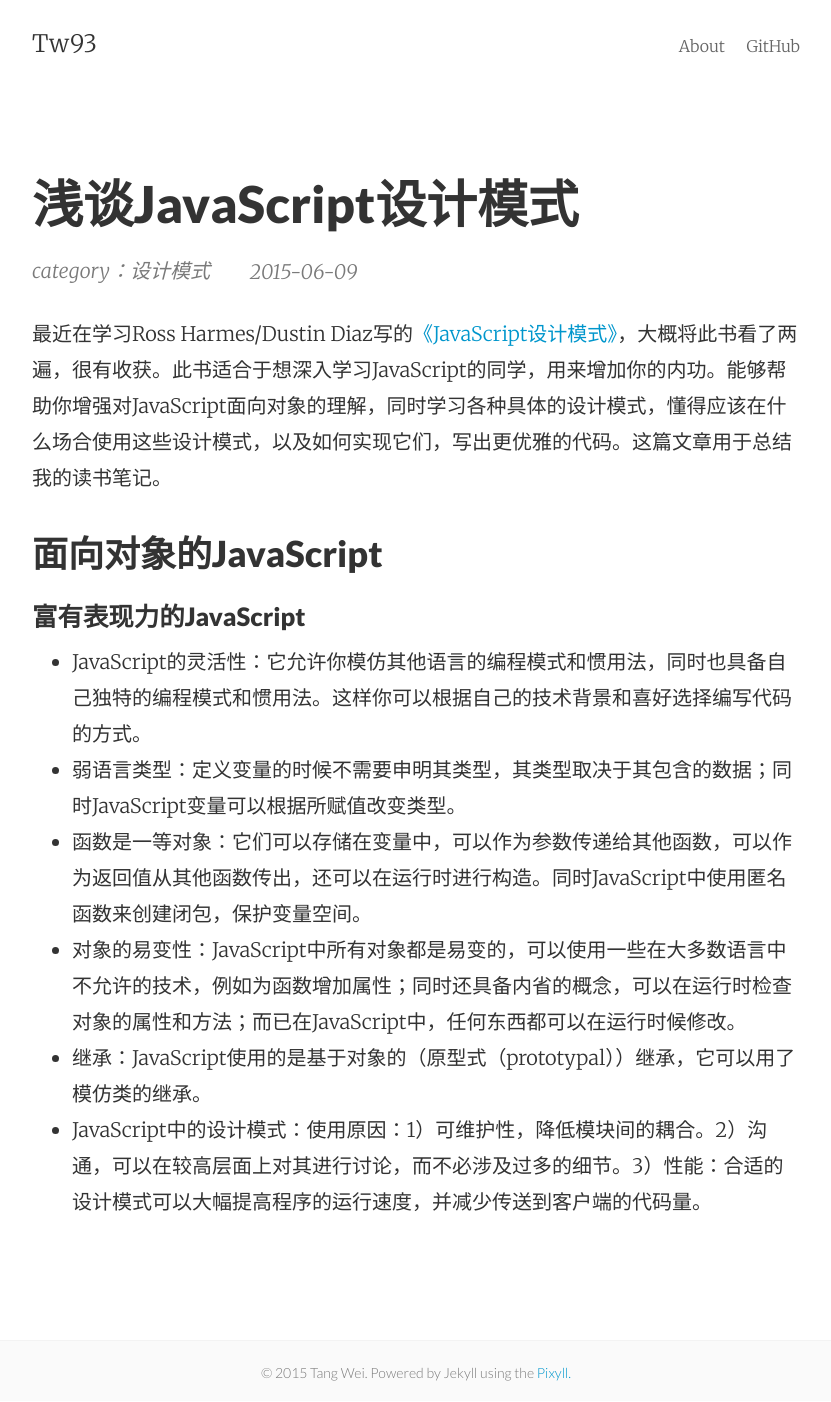
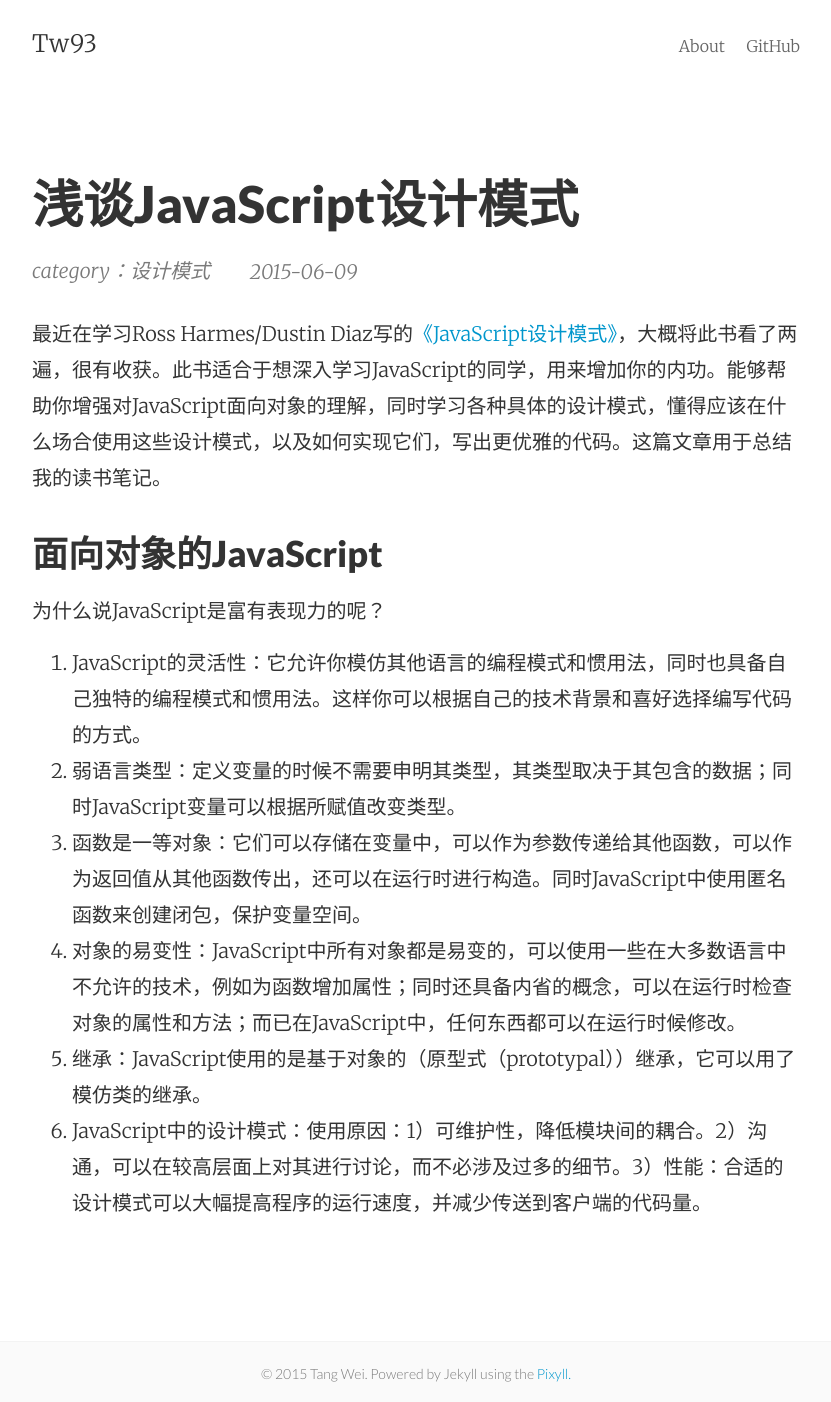
Before and after one commit to tw93/tw93.github.io, a Jekyll site: the page built from _posts/2015-06-09-Talking-about-JavaScript-design-patterns.md, in a window 1280 px wide. Shown: the whole page, without its empty margins (224-1055 px from the left). Built offline with Jekyll 4.4.1, drawn with Linux system fonts in a browser that asks for light colours; comment, search, counter and statistics services are not loaded.

Commit message:
add the first

```diff
--- a/_posts/2015-06-09-Talking-about-JavaScript-design-patterns.md
+++ b/_posts/2015-06-09-Talking-about-JavaScript-design-patterns.md
@@ -10,11 +10,10 @@ categories: 设计模式
 
 ###面向对象的JavaScript
 
-####富有表现力的JavaScript
-
- - JavaScript的灵活性：它允许你模仿其他语言的编程模式和惯用法，同时也具备自己独特的编程模式和惯用法。这样你可以根据自己的技术背景和喜好选择编写代码的方式。
- - 弱语言类型：定义变量的时候不需要申明其类型，其类型取决于其包含的数据；同时JavaScript变量可以根据所赋值改变类型。
- - 函数是一等对象：它们可以存储在变量中，可以作为参数传递给其他函数，可以作为返回值从其他函数传出，还可以在运行时进行构造。同时JavaScript中使用匿名函数来创建闭包，保护变量空间。
- - 对象的易变性：JavaScript中所有对象都是易变的，可以使用一些在大多数语言中不允许的技术，例如为函数增加属性；同时还具备内省的概念，可以在运行时检查对象的属性和方法；而已在JavaScript中，任何东西都可以在运行时候修改。
- - 继承：JavaScript使用的是基于对象的（原型式（prototypal））继承，它可以用了模仿类的继承。
- - JavaScript中的设计模式：使用原因：1）可维护性，降低模块间的耦合。2）沟通，可以在较高层面上对其进行讨论，而不必涉及过多的细节。3）性能：合适的设计模式可以大幅提高程序的运行速度，并减少传送到客户端的代码量。
+为什么说JavaScript是富有表现力的呢？
+ 1. JavaScript的灵活性：它允许你模仿其他语言的编程模式和惯用法，同时也具备自己独特的编程模式和惯用法。这样你可以根据自己的技术背景和喜好选择编写代码的方式。
+ 2. 弱语言类型：定义变量的时候不需要申明其类型，其类型取决于其包含的数据；同时JavaScript变量可以根据所赋值改变类型。
+ 3. 函数是一等对象：它们可以存储在变量中，可以作为参数传递给其他函数，可以作为返回值从其他函数传出，还可以在运行时进行构造。同时JavaScript中使用匿名函数来创建闭包，保护变量空间。
+ 4. 对象的易变性：JavaScript中所有对象都是易变的，可以使用一些在大多数语言中不允许的技术，例如为函数增加属性；同时还具备内省的概念，可以在运行时检查对象的属性和方法；而已在JavaScript中，任何东西都可以在运行时候修改。
+ 5. 继承：JavaScript使用的是基于对象的（原型式（prototypal））继承，它可以用了模仿类的继承。
+ 6. JavaScript中的设计模式：使用原因：1）可维护性，降低模块间的耦合。2）沟通，可以在较高层面上对其进行讨论，而不必涉及过多的细节。3）性能：合适的设计模式可以大幅提高程序的运行速度，并减少传送到客户端的代码量。
```
